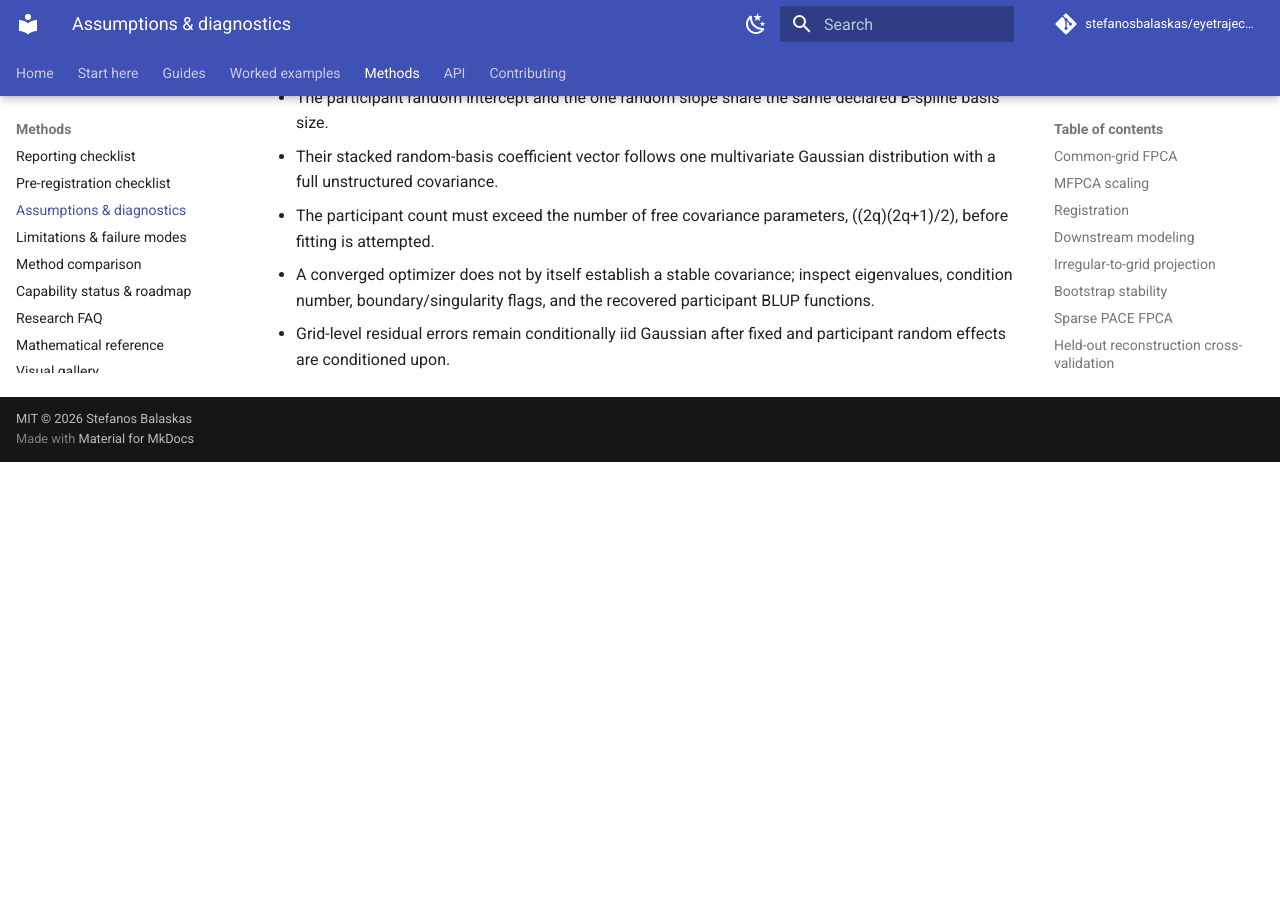
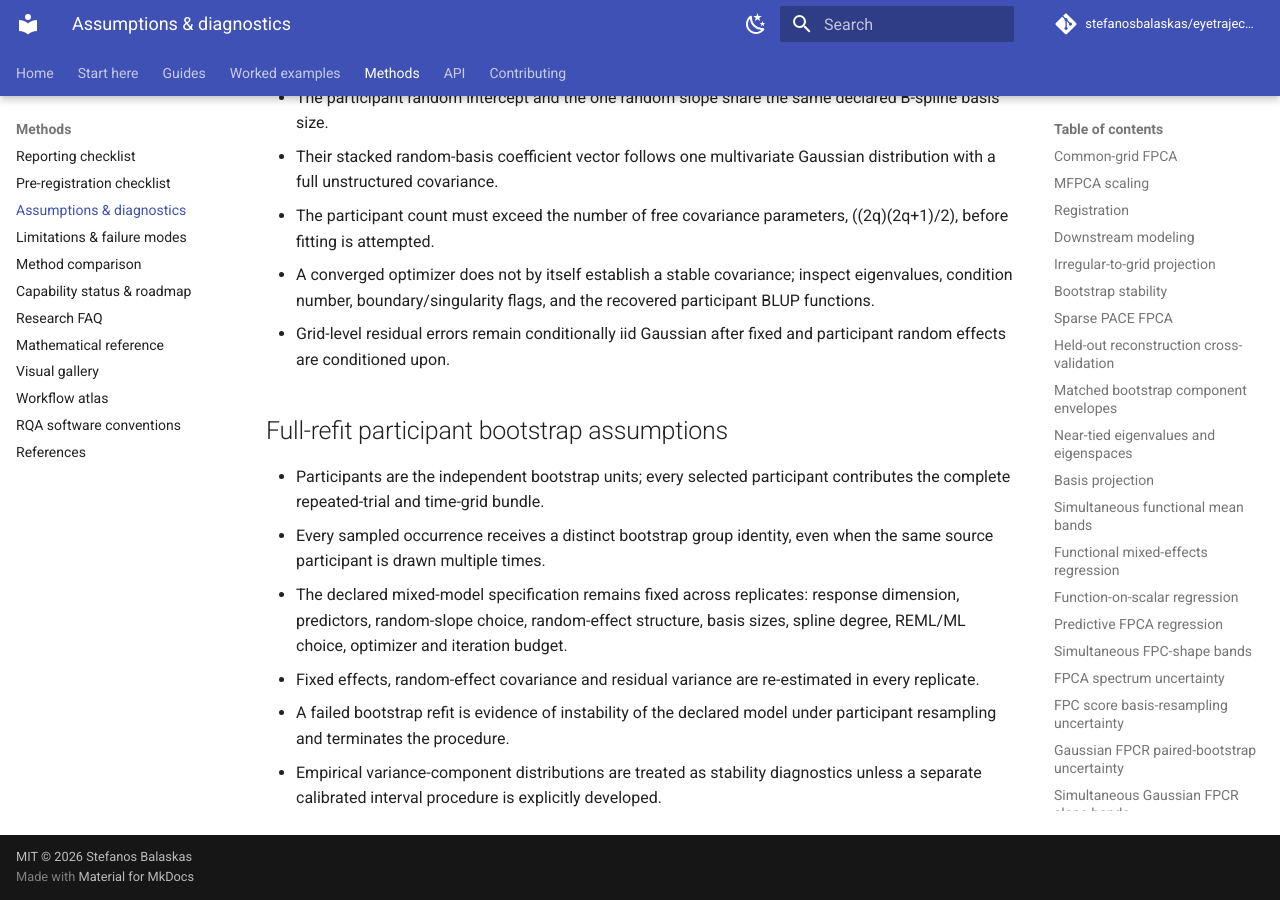
Before and after one commit to stefanosbalaskas/eyetrajectoriespy, an MkDocs documentation site: the page built from docs/methods/assumptions.md, in a window 1280 px wide and 900 px high, scrolled down 16362 px. Built offline with MkDocs 1.6.1 and Material for MkDocs 9.7.7, drawn with Linux system fonts in a browser that asks for light colours; comment, search, counter and statistics services are not loaded; before the commit the page ends 16824 px from its top, so only the background shows below that.

Commit message:
Add full-refit participant bootstrap assumptions

```diff
--- a/docs/methods/assumptions.md
+++ b/docs/methods/assumptions.md
@@ -477,3 +477,20 @@
   recovered participant BLUP functions.
 - Grid-level residual errors remain conditionally iid Gaussian after fixed and
   participant random effects are conditioned upon.
+
+## Full-refit participant bootstrap assumptions
+
+- Participants are the independent bootstrap units; every selected participant
+  contributes the complete repeated-trial and time-grid bundle.
+- Every sampled occurrence receives a distinct bootstrap group identity, even
+  when the same source participant is drawn multiple times.
+- The declared mixed-model specification remains fixed across replicates:
+  response dimension, predictors, random-slope choice, random-effect structure,
+  basis sizes, spline degree, REML/ML choice, optimizer and iteration budget.
+- Fixed effects, random-effect covariance and residual variance are re-estimated
+  in every replicate.
+- A failed bootstrap refit is evidence of instability of the declared model
+  under participant resampling and terminates the procedure.
+- Empirical variance-component distributions are treated as stability
+  diagnostics unless a separate calibrated interval procedure is explicitly
+  developed.
```
